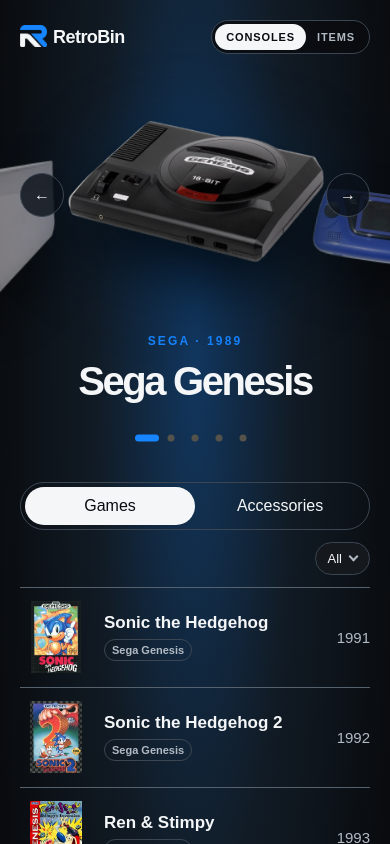
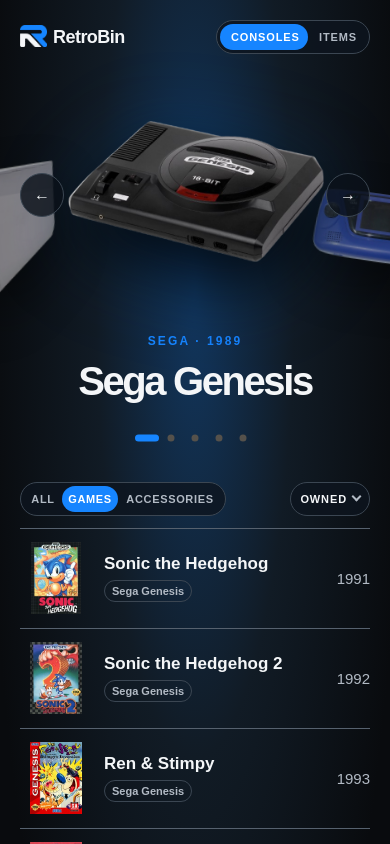
Before and after one commit to joshcummingsdesign/retrobin, a Next.js app: page / in a window 390 px wide. Shown: the top 844 px of the page. Built offline with nearby package versions, Linux system fonts and the light colour scheme.

Commit message:
Improve catalog filtering and collection controls

```diff
--- a/app/catalog.tsx
+++ b/app/catalog.tsx
@@ -26,6 +26,7 @@
 
 type ItemStatus = keyof typeof statuses;
 type StatusFilter = "all" | ItemStatus;
+type ItemTypeFilter = "all" | Item["type"];
 type View = "consoles" | "items";
 
 type Item = {
@@ -173,8 +174,8 @@
   const [items, setItems] = useState<Item[]>([]);
   const [view, setView] = useState<View>("consoles");
   const [selected, setSelected] = useState(0);
-  const [kind, setKind] = useState<Item["type"]>("game");
-  const [status, setStatus] = useState<StatusFilter>("all");
+  const [kind, setKind] = useState<ItemTypeFilter>("game");
+  const [status, setStatus] = useState<StatusFilter>("owned");
   const [error, setError] = useState("");
   const pointerStart = useRef<number | null>(null);
   const dragged = useRef(false);
@@ -193,7 +194,6 @@
             .filter((console) =>
               nextItems.some(
                 (item) =>
-                  item.type === "game" &&
                   item.consoleIds.split("|").includes(console.id),
               ),
             )
@@ -210,9 +210,9 @@
       .filter(
         (item) =>
           (status === "all" || item.status === status) &&
+          (kind === "all" || item.type === kind) &&
           (view === "items" ||
             (current &&
-              item.type === kind &&
               item.consoleIds.split("|").includes(current.id))),
       )
       .sort((a, b) => a.releaseDate.localeCompare(b.releaseDate));
@@ -243,10 +243,20 @@
   return (
     <main className={`view-${view}`}>
       <header className="site-header">
-        <div className="brand">
+        <button
+          className="brand"
+          onClick={() => {
+            setView("consoles");
+            setSelected(0);
+            setKind("game");
+            setStatus("owned");
+            window.scrollTo({ top: 0, behavior: "smooth" });
+          }}
+          aria-label="Reset collection"
+        >
           <img src="/images/retrobin-mark.png" alt="" />
           RetroBin
-        </div>
+        </button>
         <div className="view-toggle" role="group" aria-label="Collection view">
           <button
             className={view === "consoles" ? "active" : ""}
@@ -364,7 +374,13 @@
 
       <section className="collection" id="collection" aria-label={view === "items" ? "All items" : `${current.name} collection`}>
         <div className="collection-toolbar">
-          {view === "consoles" && <div className="tabs" role="group" aria-label="Collection type">
+          <div className="tabs" role="group" aria-label="Collection type">
+            <button
+              className={kind === "all" ? "active" : ""}
+              onClick={() => setKind("all")}
+            >
+              All
+            </button>
             <button
               className={kind === "game" ? "active" : ""}
               onClick={() => setKind("game")}
@@ -377,7 +393,7 @@
             >
               Accessories
             </button>
-          </div>}
+          </div>
           <StatusFilter
             value={status}
             onChange={setStatus}
@@ -408,7 +424,7 @@
           {!visibleItems.length && (
             <p className="empty">
               No {status === "all" ? "" : `${statuses[status].toLowerCase()} `}
-              {view === "items" ? "items" : kind === "game" ? "games" : "accessories"} added yet.
+              {kind === "all" ? "items" : kind === "game" ? "games" : "accessories"} added yet.
             </p>
           )}
         </div>
--- a/app/styles.css
+++ b/app/styles.css
@@ -34,12 +34,20 @@
   font-size: 13px;
   letter-spacing: .04em;
 }
-.brand { display: flex; align-items: center; gap: 6px; color: var(--ink); font-size: 18px; font-weight: 800; letter-spacing: -.03em; }
+.brand { display: flex; align-items: center; gap: 6px; padding: 0; border: 0; color: var(--ink); background: transparent; font-size: 18px; font-weight: 800; letter-spacing: -.03em; cursor: pointer; }
 .brand img { width: 27px; height: 22px; object-fit: contain; transform: translateY(-1px); }
-.view-toggle { display: grid; grid-template-columns: repeat(2, auto); padding: 3px; border: 1px solid var(--line); border-radius: 999px; background: #090b0ecc; }
-.view-toggle button { padding: 7px 11px; border: 0; border-radius: 999px; color: var(--muted); background: transparent; font-size: 11px; font-weight: 800; letter-spacing: .08em; text-transform: uppercase; cursor: pointer; }
-.view-toggle button.active { color: #090b0e; background: var(--ink); }
-.view-toggle button:focus-visible { outline: 2px solid var(--accent); outline-offset: 1px; }
+.brand:focus-visible { outline: 2px solid var(--accent); outline-offset: 5px; border-radius: 3px; }
+.view-toggle, .tabs { position: relative; display: grid; padding: 3px; border: 1px solid var(--line); border-radius: 999px; background: #0d151ecc; }
+.view-toggle { grid-template-columns: 88px 58px; }
+.view-toggle::before, .tabs::before { position: absolute; top: 3px; bottom: 3px; left: 3px; border-radius: 999px; background: var(--accent); content: ""; transition: width .22s cubic-bezier(.22, .8, .24, 1), transform .22s cubic-bezier(.22, .8, .24, 1); }
+.view-toggle::before { width: 88px; }
+.tabs::before { width: 46px; }
+.view-toggle:has(button:nth-child(2).active)::before { width: 58px; transform: translateX(88px); }
+.tabs:has(button:nth-child(2).active)::before { width: 68px; transform: translateX(46px); }
+.tabs:has(button:nth-child(3).active)::before { width: 110px; transform: translateX(114px); }
+.view-toggle button, .tabs button { position: relative; z-index: 1; padding: 7px 11px; border: 0; border-radius: 999px; color: var(--muted); background: transparent; font-size: 11px; font-weight: 800; letter-spacing: .08em; text-transform: uppercase; cursor: pointer; transition: color .18s ease; }
+.view-toggle button.active, .tabs button.active { color: white; }
+.view-toggle button:focus-visible, .tabs button:focus-visible { outline: 2px solid var(--accent); outline-offset: 1px; }
 .hero {
   position: relative;
   display: grid;
@@ -88,12 +96,9 @@
 .console-dots button { position: relative; width: 24px; height: 24px; padding: 0; border: 0; background: transparent; cursor: pointer; }
 .console-dots button::before { position: absolute; top: 50%; left: 50%; width: 7px; height: 7px; border-radius: 50%; background: #55514b; content: ""; transform: translate(-50%, -50%); transition: width .25s ease, border-radius .25s ease, background-color .25s ease; }
 .console-dots button.active::before { width: 24px; border-radius: 8px; background: var(--accent); }
-.tabs { display: grid; grid-template-columns: repeat(2, 112px); padding: 4px; border: 1px solid var(--line); border-radius: 999px; }
-.tabs button { padding: 10px; border: 0; border-radius: 999px; background: transparent; cursor: pointer; }
-.tabs button.active { color: #090b0e; background: var(--ink); }
+.tabs { grid-template-columns: 46px 68px 110px; }
 .collection { min-height: 60vh; padding: 10px clamp(20px, 7vw, 110px) 100px; }
 .view-items .collection { min-height: 100vh; padding-top: 110px; }
-.view-items .collection-toolbar { justify-content: flex-end; }
 .collection-toolbar { width: min(900px, 100%); margin: 0 auto 20px; display: flex; align-items: center; justify-content: space-between; }
 .status-filter {
   position: relative;
@@ -102,23 +107,25 @@
   display: flex;
   align-items: center;
   gap: 8px;
-  padding: 8px 12px;
+  padding: 10px 12px;
   border: 1px solid var(--line);
   border-radius: 999px;
   color: var(--ink);
-  background: var(--panel);
-  font: inherit;
-  font-size: 13px;
+  background: #0d151ecc;
+  font-size: 11px;
+  font-weight: 800;
+  letter-spacing: .08em;
+  text-transform: uppercase;
   cursor: pointer;
 }
 .status-filter > button:hover { border-color: var(--muted); }
 .status-filter > button:focus-visible { outline: 2px solid var(--accent); outline-offset: 1px; }
 .status-filter > button span { width: 7px; height: 7px; border-right: 2px solid var(--muted); border-bottom: 2px solid var(--muted); transform: translateY(-2px) rotate(45deg); transition: transform .15s ease; }
 .status-filter > button[aria-expanded="true"] span { transform: translateY(2px) rotate(225deg); }
-.status-menu { position: absolute; z-index: 20; top: calc(100% + 4px); right: 0; min-width: 132px; padding: 4px; border: 1px solid var(--line); border-radius: 12px; background: var(--panel); box-shadow: 0 10px 24px #0007; }
-.status-menu button { width: 100%; display: flex; justify-content: space-between; padding: 8px 9px; border: 0; border-radius: 8px; color: var(--muted); background: transparent; text-align: left; cursor: pointer; }
-.status-menu button:hover, .status-menu button:focus-visible { color: var(--ink); background: #202730; outline: none; }
-.status-menu button.active { color: var(--ink); background: #1685ff1f; }
+.status-menu { position: absolute; z-index: 20; top: calc(100% + 6px); right: 0; min-width: 132px; padding: 4px; border: 1px solid var(--line); border-radius: 12px; background: #151e28; box-shadow: 0 12px 30px #0009; }
+.status-menu button { width: 100%; display: flex; justify-content: space-between; padding: 8px 9px; border: 0; border-radius: 8px; color: var(--muted); background: transparent; font-size: 11px; font-weight: 800; letter-spacing: .08em; text-align: left; text-transform: uppercase; cursor: pointer; }
+.status-menu button:hover, .status-menu button:focus-visible { color: var(--ink); background: #202d3a; outline: none; }
+.status-menu button.active { color: #65afff; background: #1685ff1f; }
 .item-list { width: min(900px, 100%); margin-inline: auto; }
 .item-row {
   display: grid;
@@ -144,7 +151,8 @@
 .item-status.wanted { color: #f6c85f; }
 .item-status.for-sale { color: #ff7b84; }
 .item-status.incoming { color: #65afff; }
-.item-tooltip { position: absolute; right: 50%; bottom: calc(100% + 6px); z-index: 10; padding: 5px 8px; border: 1px solid var(--line); border-radius: 5px; color: var(--ink); background: var(--panel); font-size: 11px; font-weight: 600; white-space: nowrap; opacity: 0; visibility: hidden; transform: translateX(50%) translateY(3px); transition: opacity .15s, transform .15s, visibility .15s; }
+.item-tooltip { position: absolute; right: 50%; bottom: calc(100% + 8px); z-index: 10; padding: 4px 7px; border-radius: 5px; color: var(--ink); background: #202d3a; box-shadow: 0 6px 16px #0008; font-size: 11px; font-weight: 600; white-space: nowrap; opacity: 0; visibility: hidden; transform: translateX(50%) translateY(3px); transition: opacity .15s, transform .15s, visibility .15s; }
+.item-tooltip::after { position: absolute; top: 100%; left: 50%; border: 4px solid transparent; border-top-color: #202d3a; content: ""; transform: translateX(-50%); }
 .item-status:hover .item-tooltip, .item-status:focus-visible .item-tooltip { opacity: 1; visibility: visible; transform: translateX(50%); }
 .item-status:focus-visible { outline: 2px solid var(--accent); border-radius: 4px; }
 .empty, .status { min-height: 50vh; display: grid; place-items: center; color: var(--muted); }
@@ -172,13 +180,18 @@
 }
 
 @media (max-width: 520px) {
-  .collection-toolbar { flex-wrap: wrap; gap: 12px; }
-  .tabs { width: 100%; grid-template-columns: repeat(2, 1fr); }
-  .status-filter { margin-left: auto; }
+  .collection-toolbar { gap: 6px; }
+  .tabs { grid-template-columns: 38px 56px 104px; }
+  .tabs::before { width: 38px; }
+  .tabs:has(button:nth-child(2).active)::before { width: 56px; transform: translateX(38px); }
+  .tabs:has(button:nth-child(3).active)::before { width: 104px; transform: translateX(94px); }
+  .tabs button { padding-inline: 6px; letter-spacing: .06em; }
+  .status-filter > button { gap: 6px; padding-inline: 9px; }
 }
 
 @media (prefers-reduced-motion: reduce) {
   html { scroll-behavior: auto; }
   .carousel-card { transition: none; }
   .console-dots button::before { transition: none; }
+  .view-toggle::before, .tabs::before, .view-toggle button, .tabs button { transition: none; }
 }
```
Also changed, not shown: 1 other file (tests, documents, lock files or other folders).
